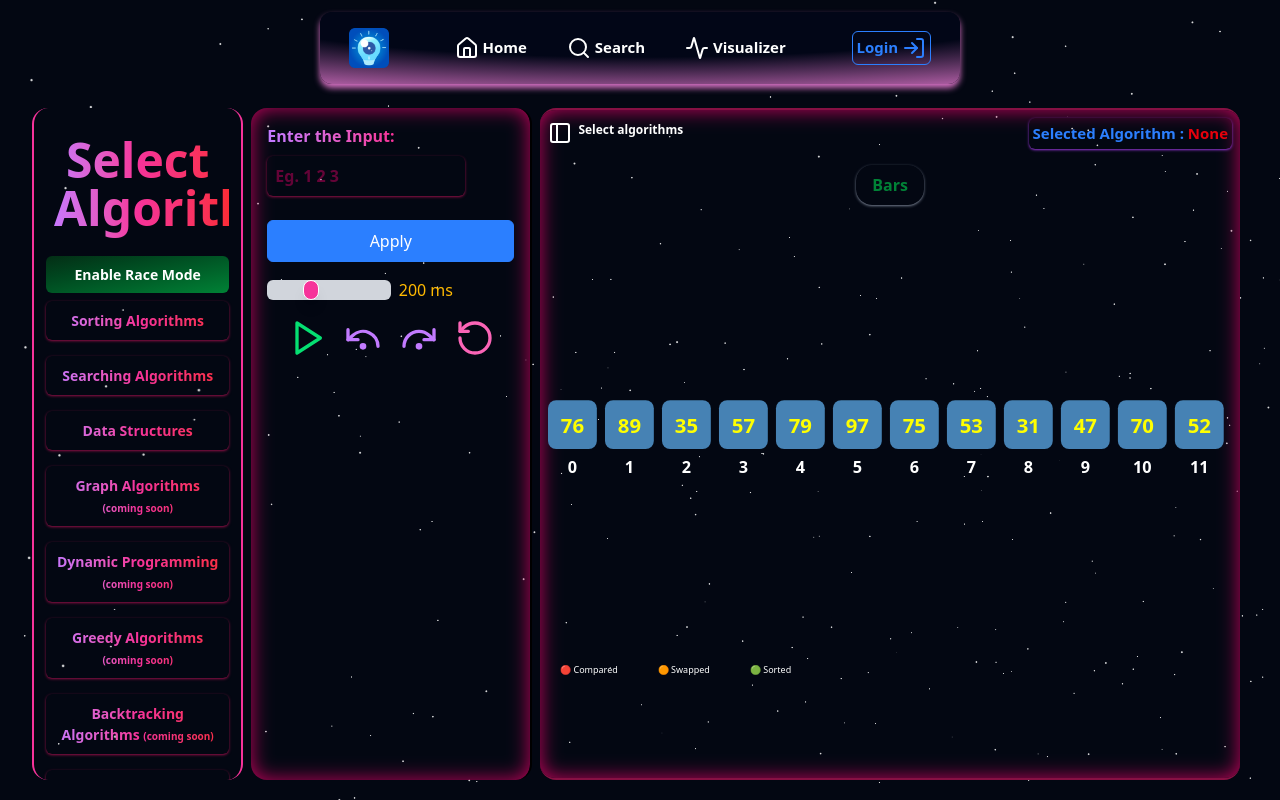
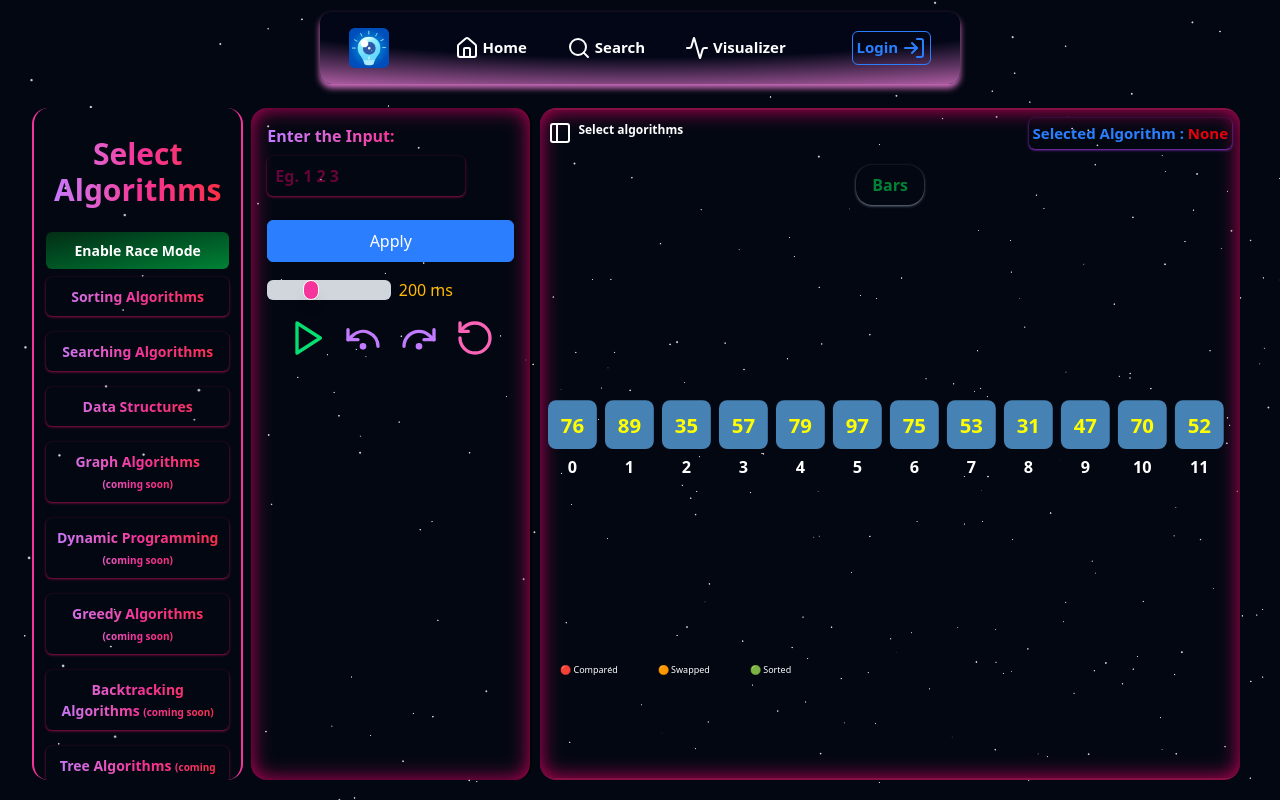
Before and after one commit to CodeBase404/DSA-Visualizer, a React (Vite) app: page /Visualizer in a window 1280 px wide. Built offline with nearby package versions, Linux system fonts and the light colour scheme.

Commit message:
Update Sidebar.jsx

```diff
--- a/src/components/Sidebar.jsx
+++ b/src/components/Sidebar.jsx
@@ -79,7 +79,7 @@ function Sidebar({ algorithm, setAlgorithm, raceMode, setRaceMode,setAlgorithmTy
 
     return (
         <div className="flex flex-col gap-2 text-[8px] mb-20 font-bold sm:text-[14px] text-center md:text-[14px]">
-            <h1 className='text-sm md:text-3xl md:py-4 md:px-2 lg:text-5xl font-bold bg-clip-text text-transparent bg-gradient-to-r from-purple-400 via-pink-500 to-red-500'>Select Algorithms</h1>
+            <h1 className='text-sm md:text-[18px] md:py-4 md:px-2 lg:text-3xl font-bold bg-clip-text text-transparent bg-gradient-to-r from-purple-400 via-pink-500 to-red-500'>Select Algorithms</h1>
 
             <button className={`p-2 rounded-md cursor-pointer transition ${raceMode ? "text-white bg-gradient-to-tl from-rose-700 to-rose-950 hover:text-rose-300" : "text-white bg-gradient-to-tl from-green-700 to-green-950 hover:text-green-400"}`} onClick={() => setRaceMode(!raceMode)}>
                 {raceMode ? "Disable Race Mode" : "Enable Race Mode"}
```
